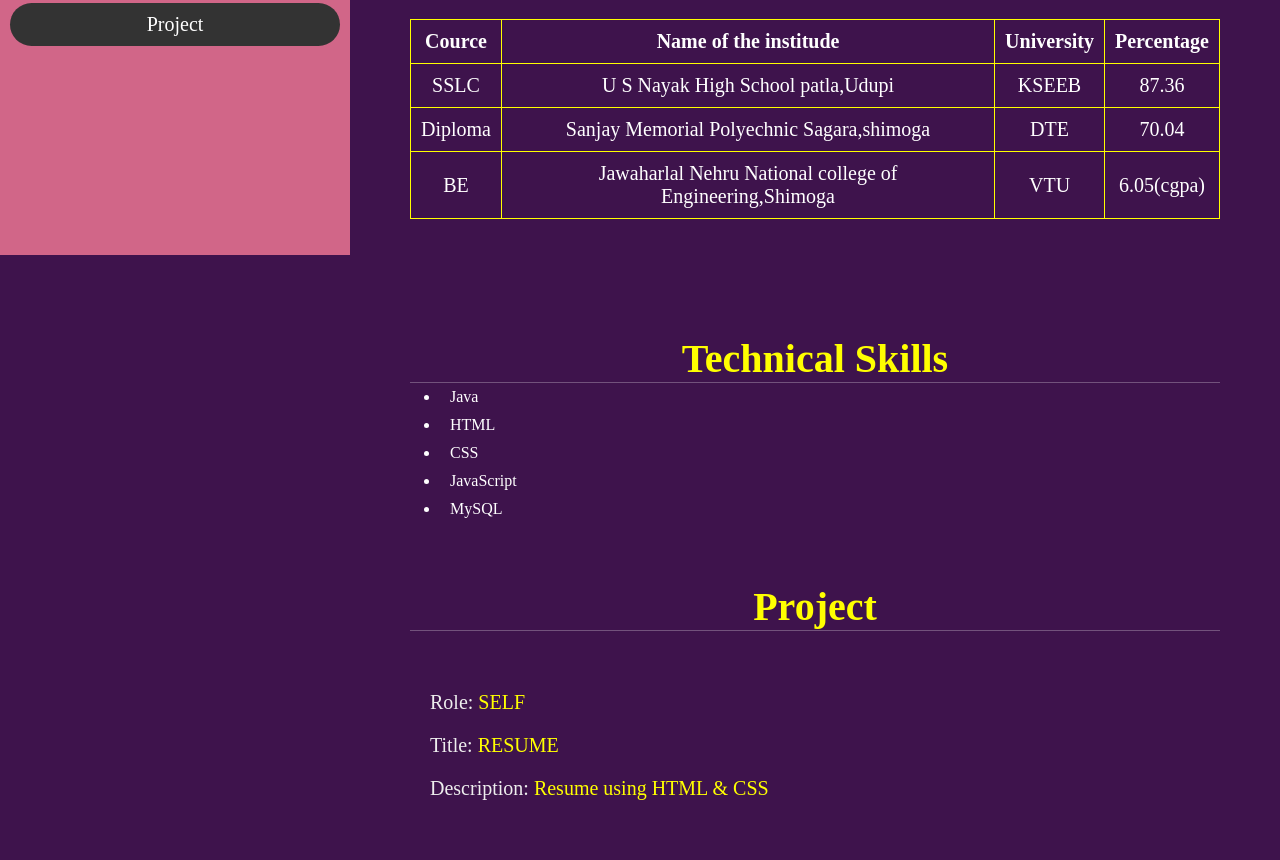
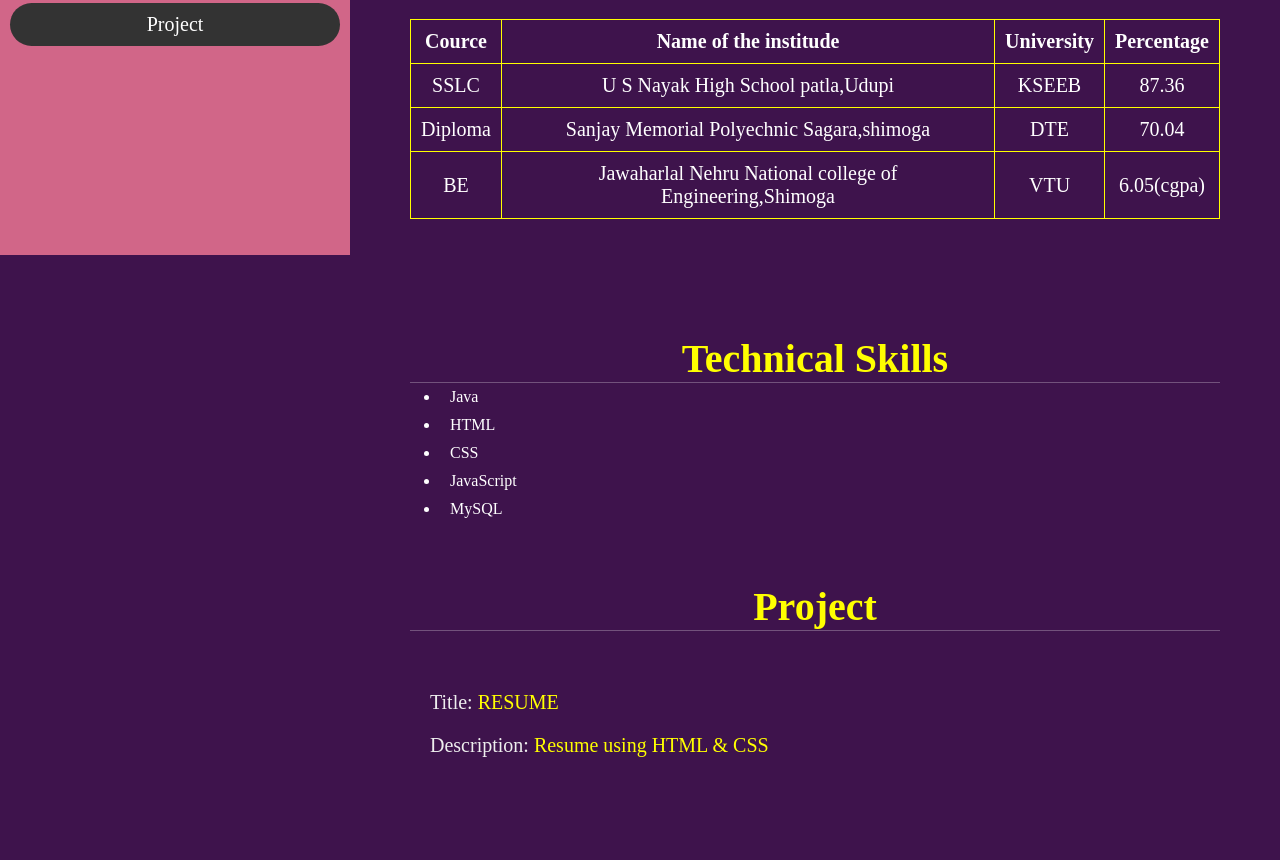
Before and after one commit to SunithaByagavadi/suni.github.io, a plain HTML site: page index.html in a window 1280 px wide. Shown: the part 545-1405 px from the top of the page. After the commit the page ends 1362 px from the top, so only its background shows below. Drawn offline with Linux system fonts and the light colour scheme.

Commit message:
Update index.html

```diff
--- a/index.html
+++ b/index.html
@@ -86,7 +86,7 @@
     <h1 class="heading"><span>Project</span></h1>
     <div class="Row">
         <div class="det">
-    <h3><span>Role: </span>SELF</h3>
+
     <h3><span>Title: </span>RESUME</h3>
     <h3><span>Description: </span>Resume using HTML & CSS</h3>
             </div>
```
